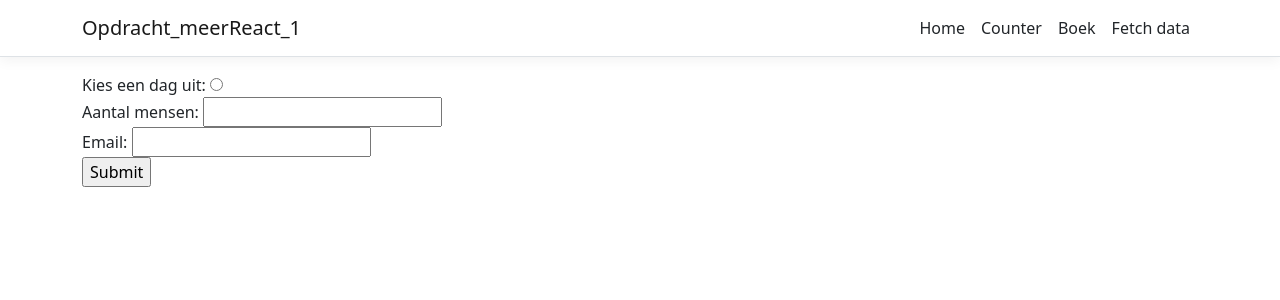
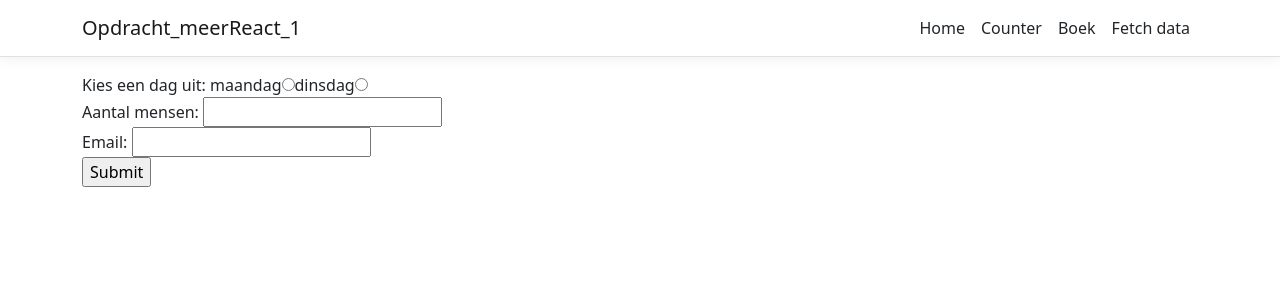
Before and after one commit to SchoolOpdrachten/Opdracht-meerReact, a React (Create React App) app in the folder ClientApp/: page /boek in a window 1280 px wide. Shown: the top 300 px of the page. Built offline with nearby package versions, Linux system fonts and the light colour scheme.

Commit message:
reserving jsx input werkt niet zoals ik wil

```diff
--- a/ClientApp/src/components/Boek.js
+++ b/ClientApp/src/components/Boek.js
@@ -2,8 +2,8 @@ import React from 'react'
 
 export const Boek = () => {
     return (
-        <form action='/doeboeking' method='get'>
-            Kies een dag uit: <input type='radio' name='dag' value='maandag'></input>
+        <form action='/Reservering' method='post'>
+            Kies een dag uit: {['maandag', 'dinsdag'].map(dag => Dag(dag))}
             <br />
             Aantal mensen: <input type='number' name='aantal'></input>
             <br />
@@ -14,9 +14,10 @@ export const Boek = () => {
     );
 }
 
-const Dagen = () => {
-    return (
-        <div id='lijst'></div>
+const Dag = (dag) => {
+    return (<>
+        <label>{dag}</label><input type='radio' name={dag} value={dag}></input>
+        </>
     )
 }
 
```
